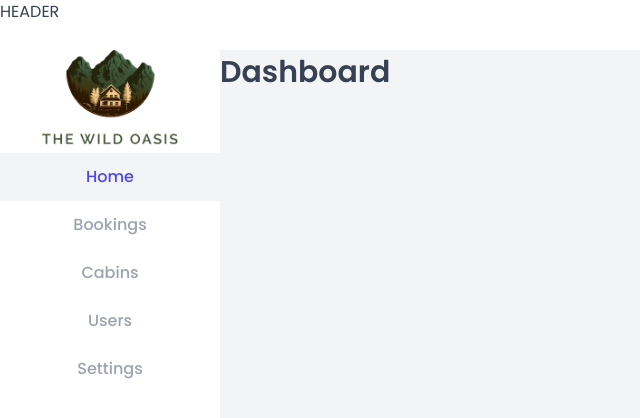
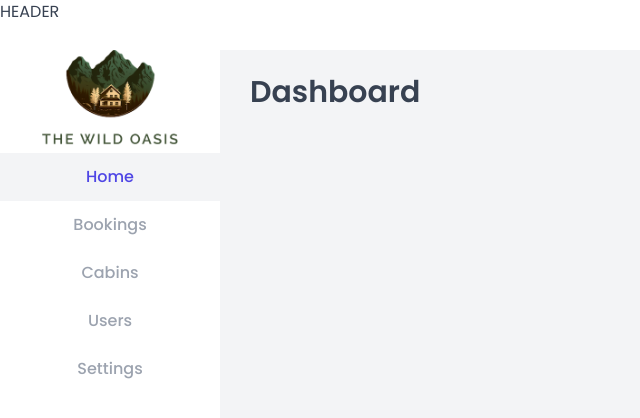
Before and after one commit to Damarwendha/the-wild-oasis, a React (Vite) app: page /dashboard in a window 1280 px wide. Shown: the top 418 px of the page, without its empty margins (0-640 px from the left). Built offline with nearby package versions, Linux system fonts and the light colour scheme; a web font is replaced by a local one.

Commit message:
🎨 style: Outlet Max width and centering

```diff
--- a/src/ui/AppLayout.jsx
+++ b/src/ui/AppLayout.jsx
@@ -13,13 +13,23 @@ const Main = styled.main`
   height: 100vh;
 `;
 
+const Container = styled.div`
+  max-width: 100rem;
+  margin: 0 auto;
+  display: flex;
+  flex-direction: column;
+  gap: 1.2rem;
+`;
+
 function AppLayout() {
   return (
     <StyledAppLayout>
       <Header />
       <Sidebar />
       <Main>
-        <Outlet />
+        <Container>
+          <Outlet />
+        </Container>
       </Main>
     </StyledAppLayout>
   );
--- a/src/ui/Heading.jsx
+++ b/src/ui/Heading.jsx
@@ -1,6 +1,7 @@
 import styled, { css } from "styled-components";
 
 const Heading = styled.h1`
+  margin-top: 2rem;
   ${(props) => as[props.as]}
 `;
 
```
